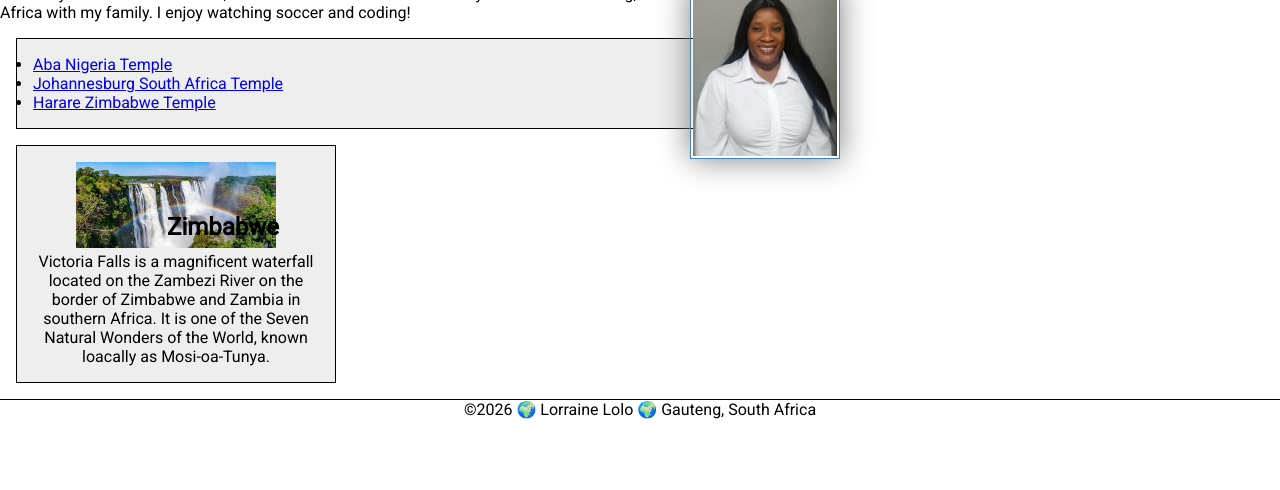
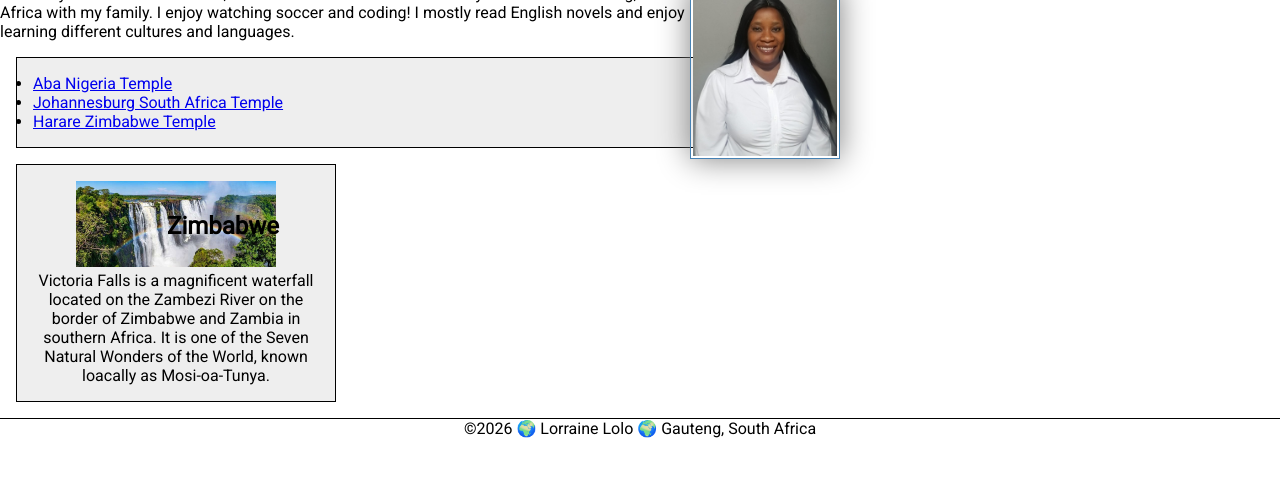
Before and after one commit to Lorraine-Lolo/wdd130, a plain HTML site: page index.html in a window 1280 px wide. Shown: the part 310-800 px from the top of the page. Drawn offline with Linux system fonts and the light colour scheme.

Commit message:
put aside h2 on top of aside img

```diff
--- a/index.html
+++ b/index.html
@@ -27,7 +27,8 @@
         <h1>Lorraine Lolo | WDD 130</h1>
         <img src="images/profile.jpg" alt="Hello, my name is Lorraine Lolo">
         <p>Hello! My name is Lorraine Lolo, I am from Zimbabwe and I currently live in Johannesburg,
-            South Africa with my family. I enjoy watching soccer and coding!</p>
+            South Africa with my family. I enjoy watching soccer and coding! I mostly read English
+            novels and enjoy learning different cultures and languages.</p>
         <ul class="box indent">
             <li><a href="https://www.churchofjesuschrist.org/temples/details/aba-nigeria-temple"
                   target="_blank">Aba Nigeria Temple</a></li>
--- a/styles/styles.css
+++ b/styles/styles.css
@@ -53,15 +53,15 @@ aside {
     position: relative;
 }
 
+aside h2 {
+    position: absolute;
+    top: 47px;
+    left: 150px;
+}
+
 aside img {
     width: 200px;
     height: auto;
-}
-
-aside h2 {
-    position: absolute;
-    top: 67px;
-    left: 150px;
 }
 
 footer {
```
